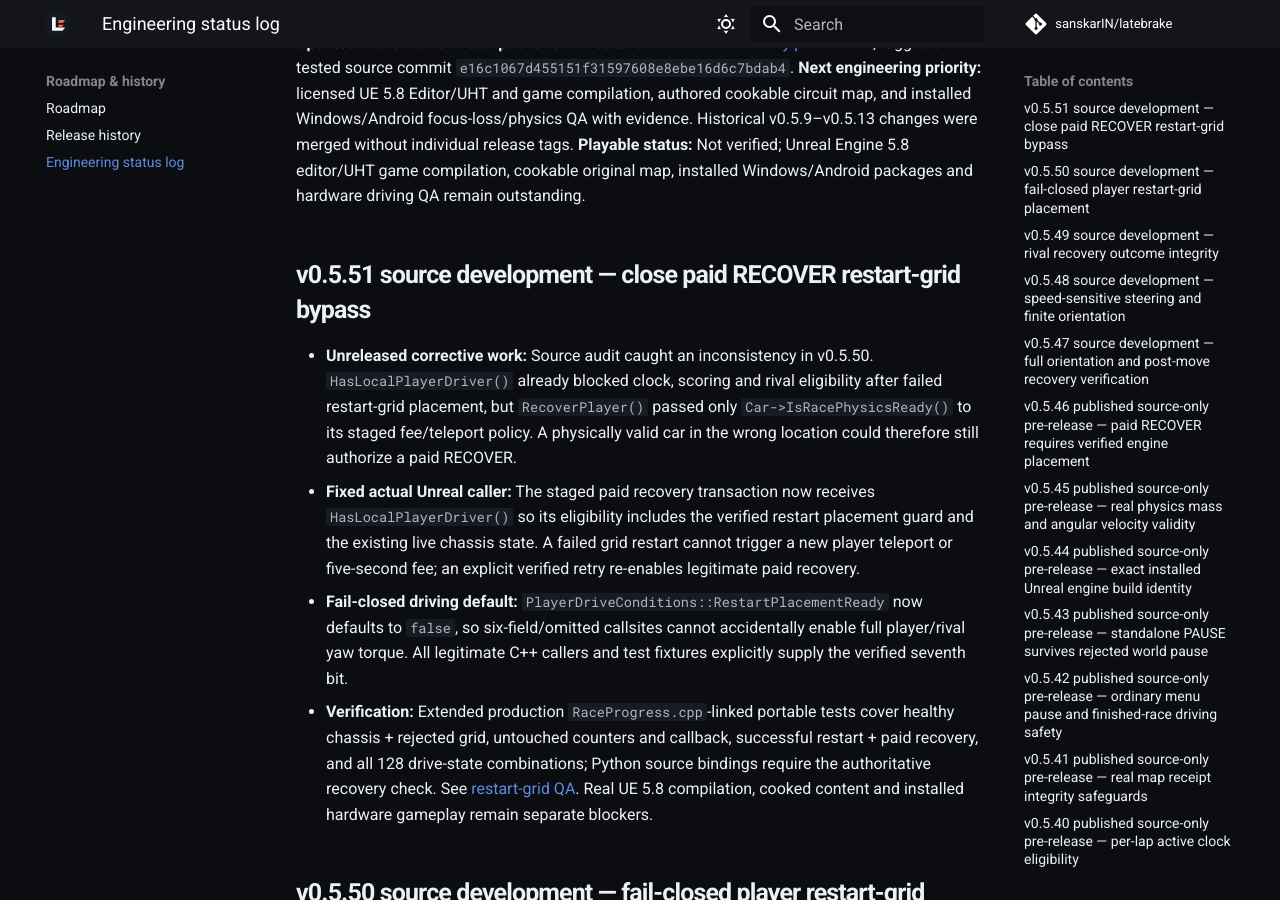
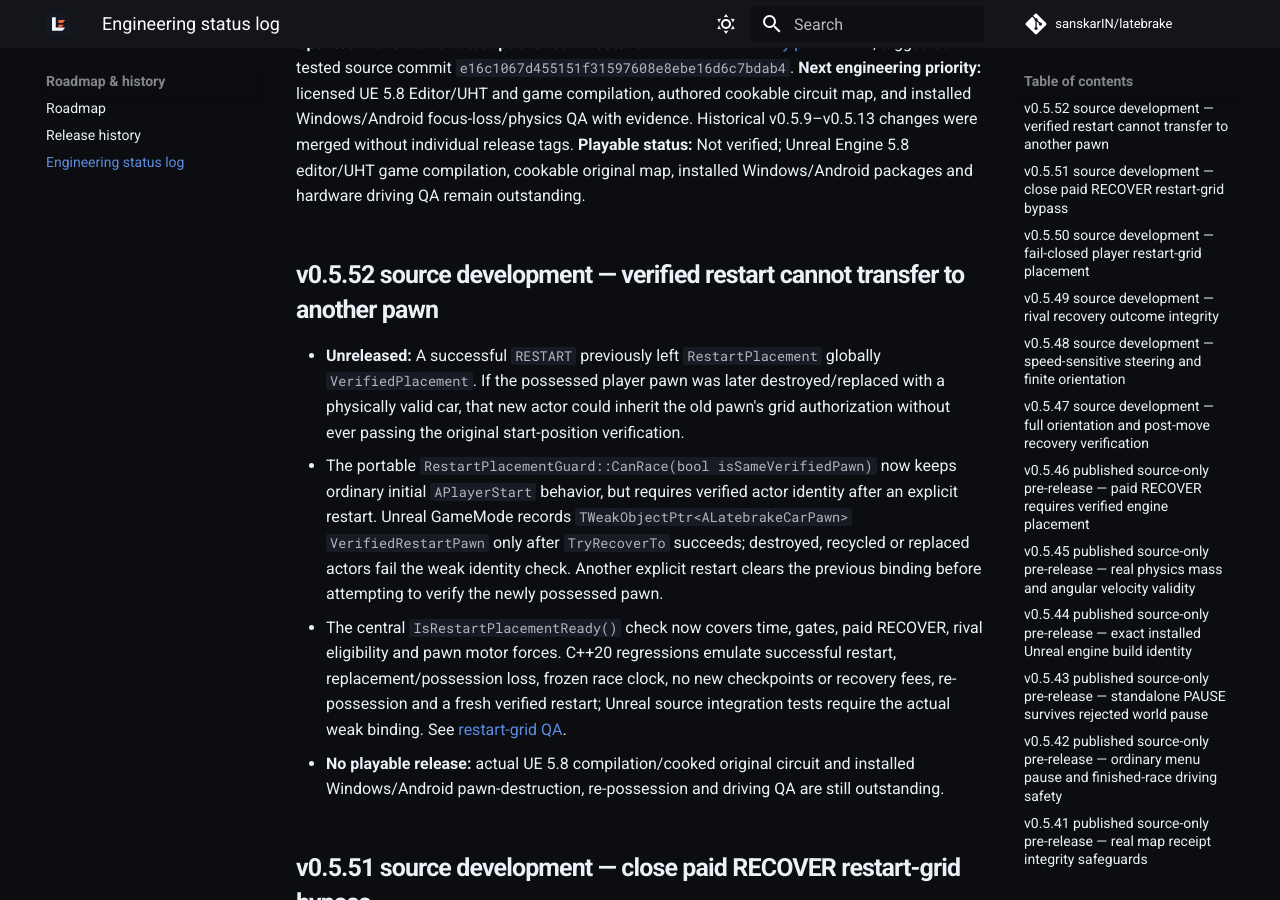
Before and after one commit to sanskarIN/latebrake, an MkDocs documentation site: the page built from docs/STATUS.md, in a window 1280 px wide and 900 px high, scrolled down 198 px. Built offline with MkDocs 1.6.1 and Material for MkDocs 9.7.7, drawn with Linux system fonts in a browser that asks for light colours; comment, search, counter and statistics services are not loaded.

Commit message:
docs(status): document pawn-bound restart authorization in v0.5.52

```diff
--- a/docs/STATUS.md
+++ b/docs/STATUS.md
@@ -4,6 +4,13 @@
 **Latest published milestone:** [v0.5.46 source-only pre-release](https://github.com/sanskarIN/latebrake/releases/tag/v0.5.46), tagged at tested source commit `e16c1067d455151f31597608e8ebe16d6c7bdab4`.
 **Next engineering priority:** licensed UE 5.8 Editor/UHT and game compilation, authored cookable circuit map, and installed Windows/Android focus-loss/physics QA with evidence. Historical v0.5.9–v0.5.13 changes were merged without individual release tags.
 **Playable status:** Not verified; Unreal Engine 5.8 editor/UHT game compilation, cookable original map, installed Windows/Android packages and hardware driving QA remain outstanding.
+
+## v0.5.52 source development — verified restart cannot transfer to another pawn
+
+- **Unreleased:** A successful `RESTART` previously left `RestartPlacement` globally `VerifiedPlacement`. If the possessed player pawn was later destroyed/replaced with a physically valid car, that new actor could inherit the old pawn's grid authorization without ever passing the original start-position verification.
+- The portable `RestartPlacementGuard::CanRace(bool isSameVerifiedPawn)` now keeps ordinary initial `APlayerStart` behavior, but requires verified actor identity after an explicit restart. Unreal GameMode records `TWeakObjectPtr<ALatebrakeCarPawn> VerifiedRestartPawn` only after `TryRecoverTo` succeeds; destroyed, recycled or replaced actors fail the weak identity check. Another explicit restart clears the previous binding before attempting to verify the newly possessed pawn.
+- The central `IsRestartPlacementReady()` check now covers time, gates, paid RECOVER, rival eligibility and pawn motor forces. C++20 regressions emulate successful restart, replacement/possession loss, frozen race clock, no new checkpoints or recovery fees, re-possession and a fresh verified restart; Unreal source integration tests require the actual weak binding. See [restart-grid QA](RESTART_PLACEMENT_QA.md).
+- **No playable release:** actual UE 5.8 compilation/cooked original circuit and installed Windows/Android pawn-destruction, re-possession and driving QA are still outstanding.
 
 ## v0.5.51 source development — close paid RECOVER restart-grid bypass
 
```
